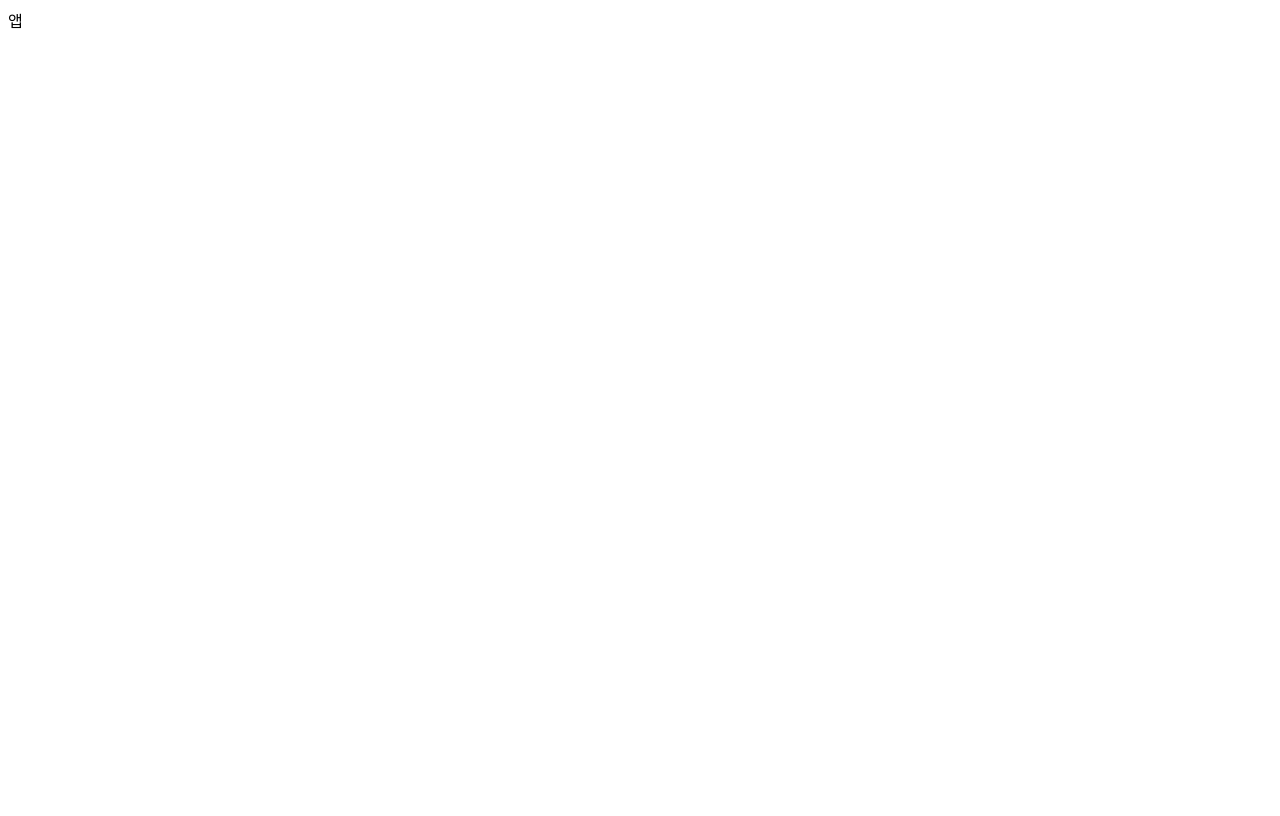
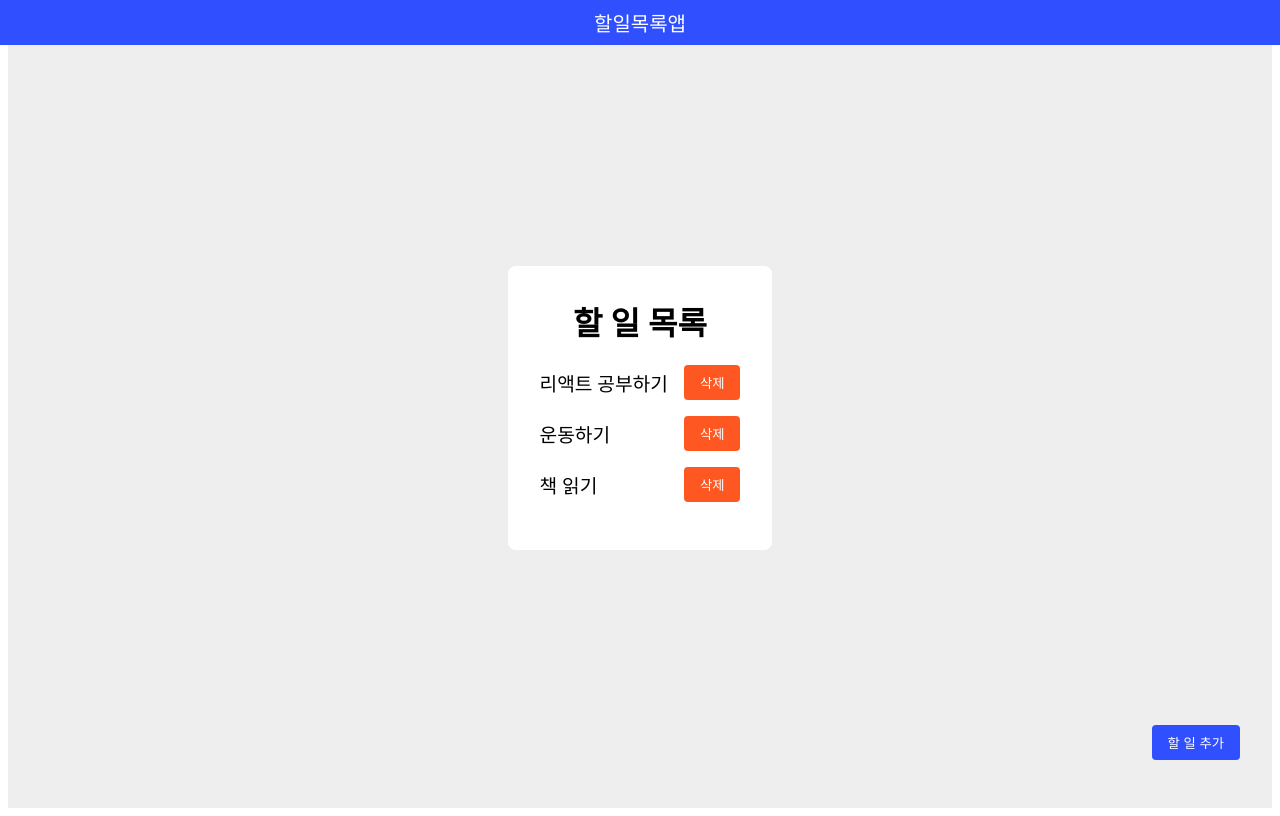
Before and after one commit to ShinKwang2/Storybook-react, a React (Vite) app in the folder cdd-todo/: page / in a window 1280 px wide. Built offline with nearby package versions, Linux system fonts and the light colour scheme.

Commit message:
conclusion: change component in  App.tsx

```diff
--- a/cdd-todo/src/App.tsx
+++ b/cdd-todo/src/App.tsx
@@ -1,10 +1,22 @@
-import "./App.css";
+import { BrowserRouter, Route, Routes } from 'react-router-dom';
+import { TodoListContextProvider } from './contexts/TodoList-context';
+import Header from './components/organisms/Header';
+import TodoListPage from './pages/TodoListPage';
+import TodoInputPage from './pages/TodoInputPage';
+import NotFound from './pages/NotFound';
 
 function App() {
   return (
-    <>
-      <div>앱</div>
-    </>
+    <BrowserRouter>
+      <TodoListContextProvider>
+        <Header />
+        <Routes>
+          <Route path="/" element={<TodoListPage />} />
+          <Route path="/add" element={<TodoInputPage />} />
+          <Route path="*" element={<NotFound />} />
+        </Routes>
+      </TodoListContextProvider>
+    </BrowserRouter>
   );
 }
 
```
